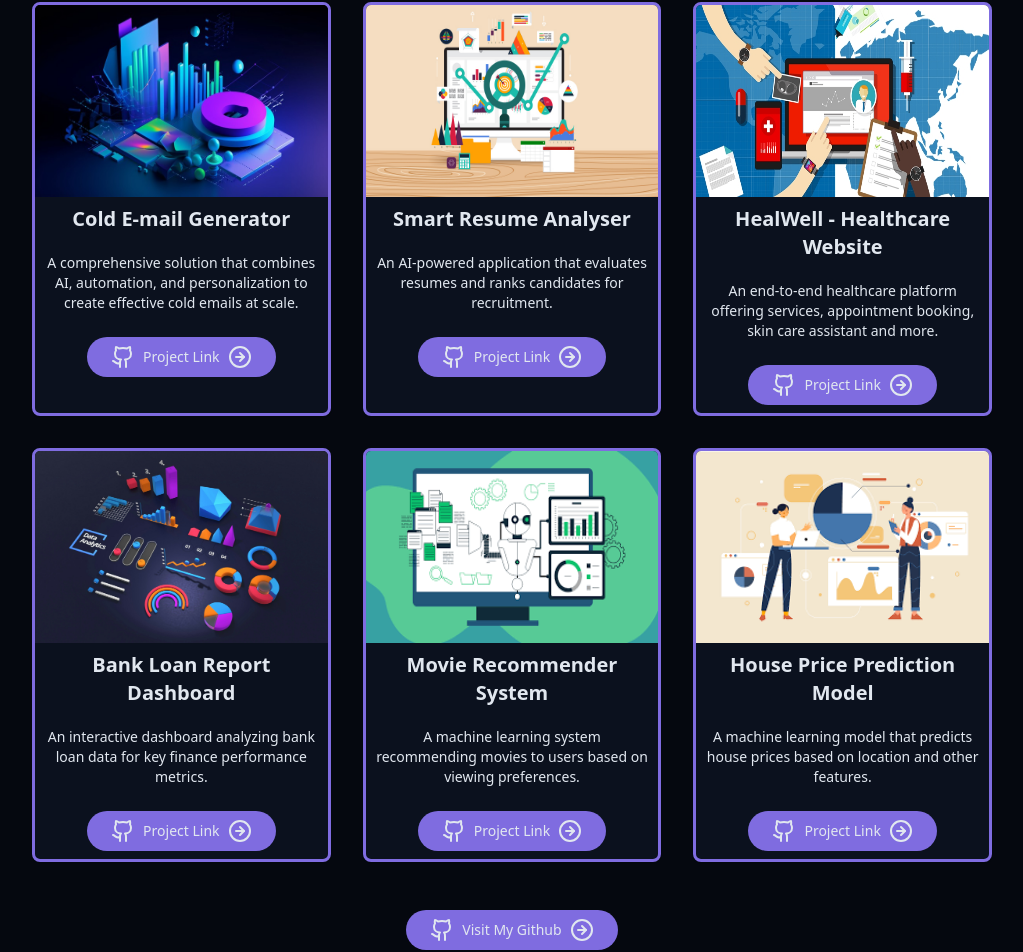
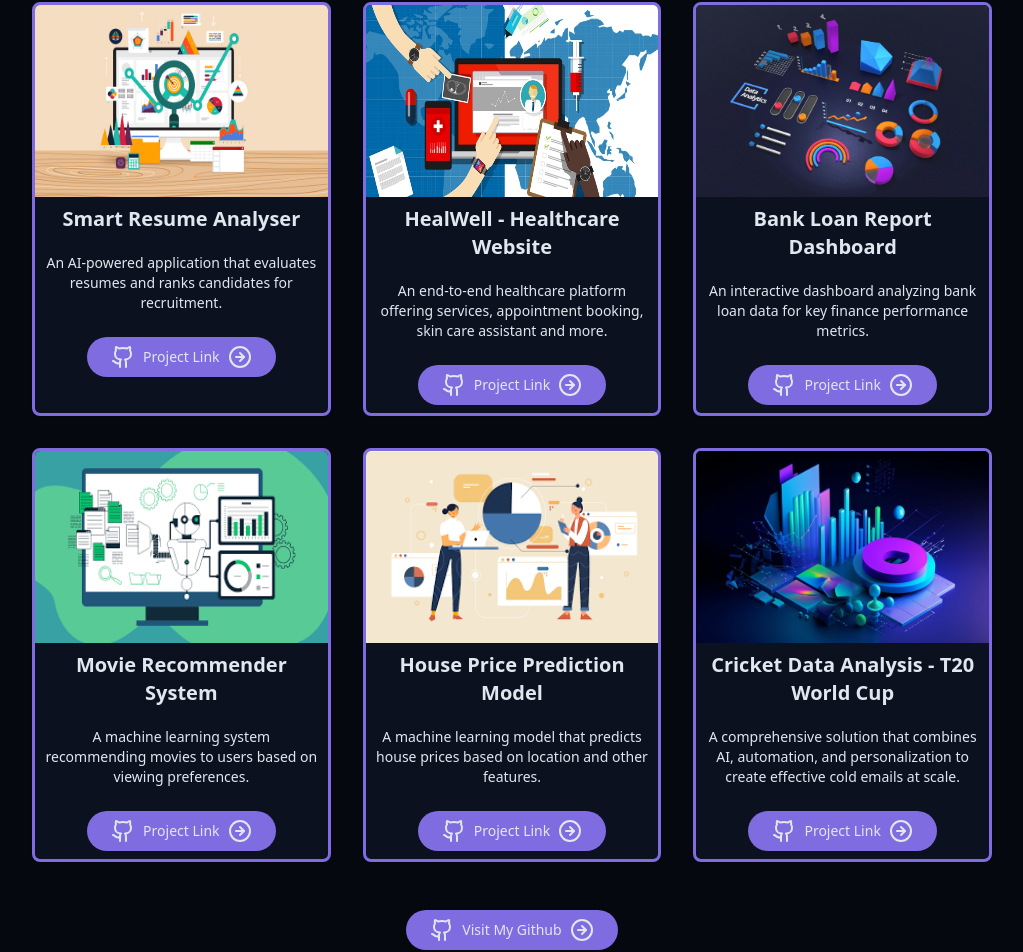
Before and after one commit to Kirtirajsinh08/portfolio_website, a React (Vite) app: page / in a window 1280 px wide. Shown: the part 5652-6604 px from the top of the page, without its empty margins (128-1151 px from the left). Built offline with nearby package versions, Linux system fonts and the light colour scheme.

Commit message:
Changes in project

```diff
--- a/src/components/Projects.jsx
+++ b/src/components/Projects.jsx
@@ -3,45 +3,45 @@ import { ArrowRightCircle, Github } from "lucide-react"
 const projects = [
     {
         id: 1,
-        title: "Cold E-mail Generator",
-        description: "A comprehensive solution that combines AI, automation, and personalization to create effective cold emails at scale.",
-        image: "/projects/Project 1.jpg",
-        githuburl: "https://github.com/Kirtirajsinh08/email_generator"
-    },
-    {
-        id: 2,
         title: "Smart Resume Analyser",
         description: "An AI-powered application that evaluates resumes and ranks candidates for recruitment.",
         image: "/projects/Project 2.jpg",
         githuburl: "https://github.com/Kirtirajsinh08/Resume_Analyser"
     },
     {
-        id: 3,
+        id: 2,
         title: "HealWell - Healthcare Website",
         description: "An end-to-end healthcare platform offering services, appointment booking, skin care assistant and more.",
         image: "/projects/Project 3.jpg",
         githuburl: "https://github.com/archanpatel1425/HealthCare"
     },
     {
-        id: 4,
+        id: 3,
         title: "Bank Loan Report Dashboard",
         description: "An interactive dashboard analyzing bank loan data for key finance performance metrics.",
         image: "/projects/Project 4.jpeg",
-        githuburl: "https://github.com/Kirtirajsinh08/PowerBI_FinanceDomain"
+        githuburl: "https://github.com/Kirtirajsinh08/PowerBI_Dashboards/tree/main/Bank%20Loan%20Report%20-%20Finance%20Domain"
     },
     {
-        id: 5,
+        id: 4,
         title: "Movie Recommender System",
         description: "A machine learning system recommending movies to users based on viewing preferences.",
         image: "/projects/Project 5.png",
         githuburl: "https://github.com/Kirtirajsinh08/Movie_Recommender_System"
     },
     {
-        id: 6,
+        id: 5,
         title: "House Price Prediction Model",
         description: "A machine learning model that predicts house prices based on location and other features.",
         image: "/projects/Project 6.png",
         githuburl: "https://github.com/Kirtirajsinh08/house_price_prediction"
+    },
+    {
+        id: 6,
+        title: "Cricket Data Analysis - T20 World Cup",
+        description: "A comprehensive solution that combines AI, automation, and personalization to create effective cold emails at scale.",
+        image: "/projects/Project 1.jpg",
+        githuburl: "https://github.com/Kirtirajsinh08/PowerBI_Dashboards/tree/main/World%20Cup%202022%20Analysis%20-%20Sports%20Domain"
     }
 ]
 
```
